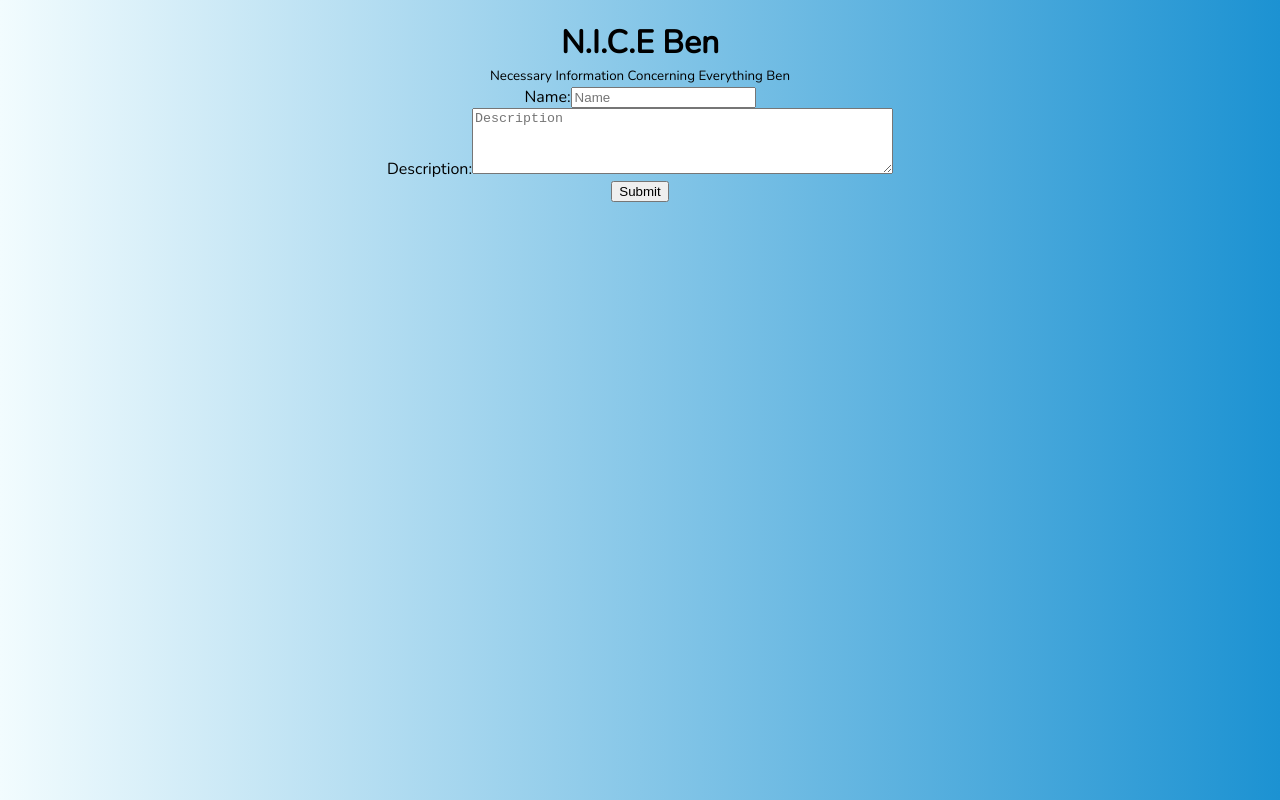
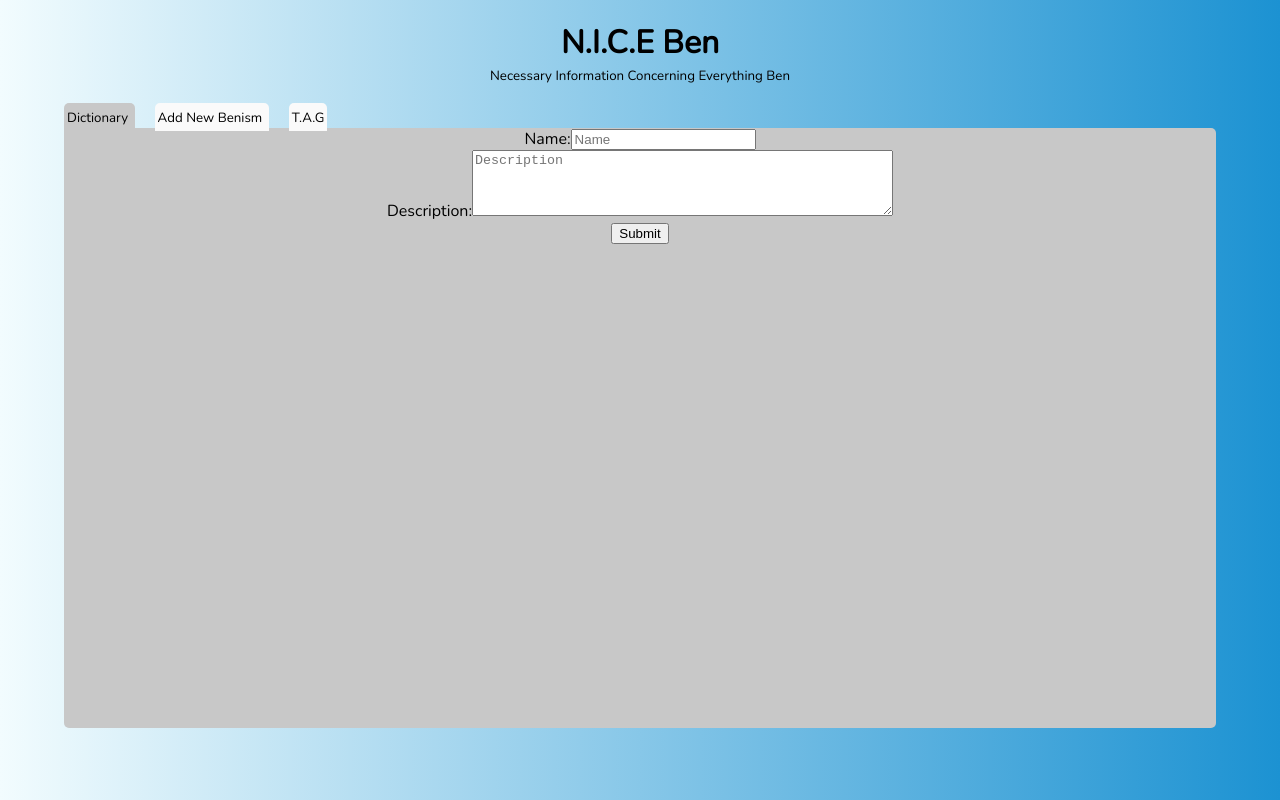
Before and after one commit to MellKay/benisms-hackathon, a React (Create React App) app: page /add in a window 1280 px wide. Built offline with nearby package versions, Linux system fonts and the light colour scheme.

Commit message:
each tab has the tabs now

```diff
--- a/src/Components/App/App.js
+++ b/src/Components/App/App.js
@@ -13,10 +13,18 @@ function App() {
         <Title />
         <Switch>
           <Route path="/add">
-            <Form />
+            <div className="tabWrapper">
+              <Tabs />
+              <Form />
+            </div>
           </Route>
           <Route path="/tag">
-            <p> its coming </p>
+            <div className="tabWrapper">
+              <Tabs />
+              <div className="wrapper">
+                <p> its coming </p>
+              </div>
+            </div>
           </Route>
           <Route path="/">
             <div className="tabWrapper">
--- a/src/Components/Form/index.js
+++ b/src/Components/Form/index.js
@@ -1,21 +1,21 @@
-import React from 'react';
+import React from "react";
 
 function Form() {
   return (
-    <div className='formWrapper'>
-      <form className='f1'>
+    <div className="wrapper">
+      <form className="f1">
         <label>
           Name:
-          <input type='text' name='name' placeholder='Name' />
+          <input type="text" name="name" placeholder="Name" />
         </label>
       </form>
-      <form className='f2'>
+      <form className="f2">
         <label>
           Description:
-          <textarea placeholder='Description' rows='4' cols='50' />
+          <textarea placeholder="Description" rows="4" cols="50" />
         </label>
       </form>
-      <button type='submit'> Submit</button>
+      <button type="submit"> Submit</button>
     </div>
   );
 }
```
